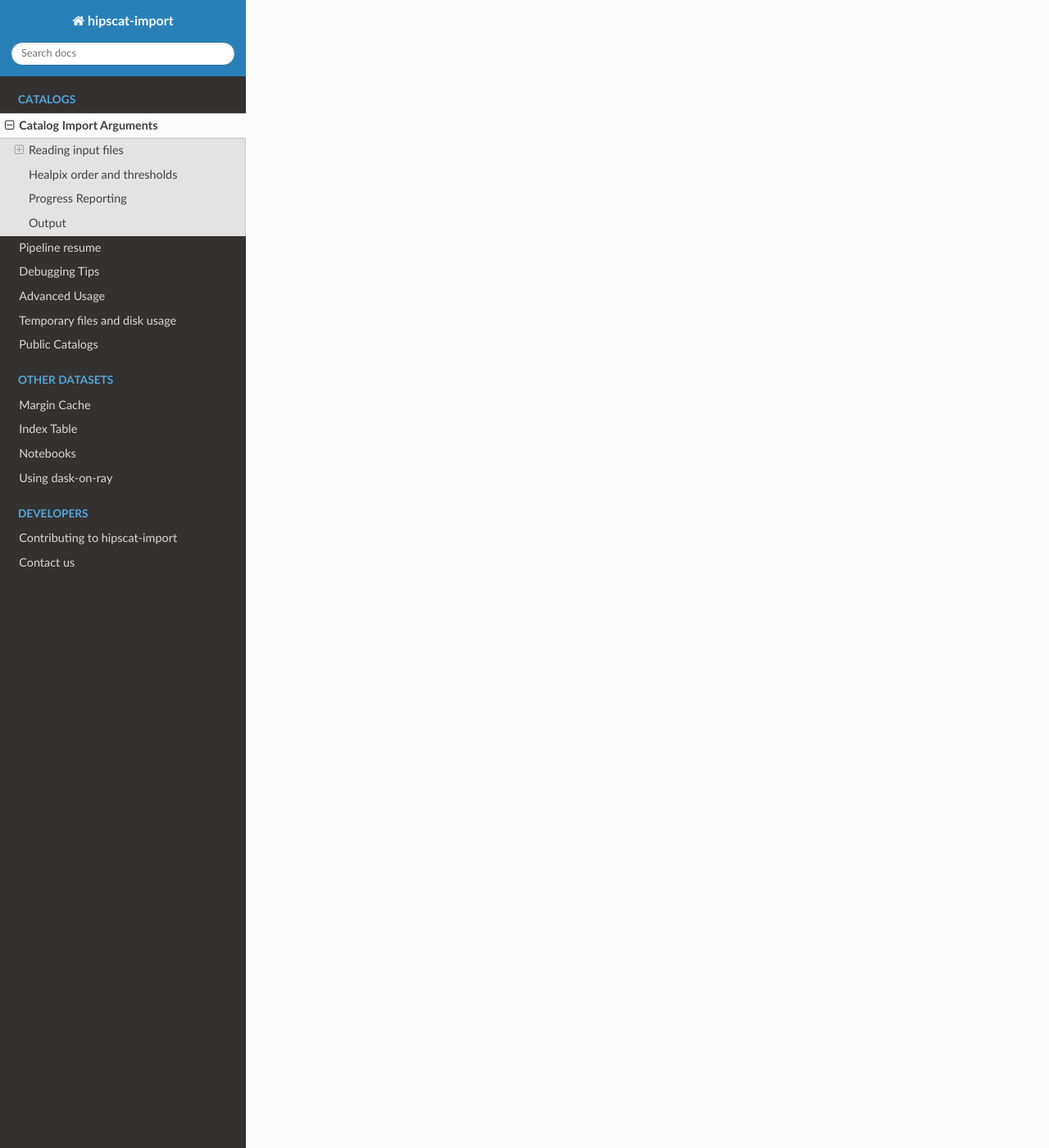
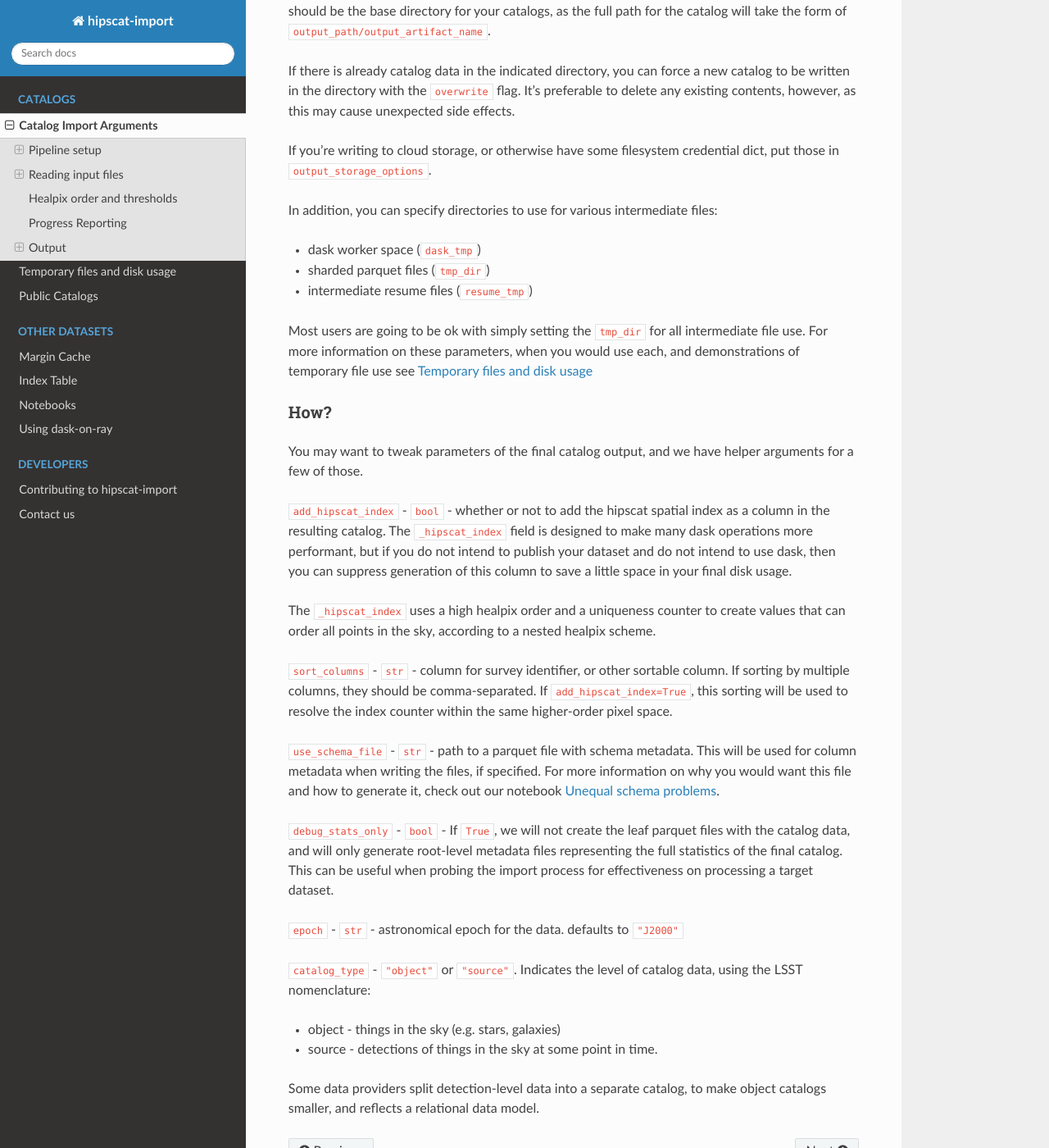
Before and after one commit to astronomy-commons/hipscat-import, a Sphinx documentation site: the page built from docs/catalogs/arguments.rst, in a window 1280 px wide and 1400 px high, scrolled down 4790 px. Shown: the whole window at 82% size. Built offline with Sphinx 7.4.7 and the Read the Docs theme 2.0.0, drawn with Linux system fonts in a browser that asks for light colours; pages that are not in the unit, such as notebooks, are missing from menus; the version number could not be read and is left out; some of the changed text lies outside the part shown.

Commit message:
Catalog import argument documentation. (#193)

```diff
--- a/docs/catalogs/arguments.rst
+++ b/docs/catalogs/arguments.rst
@@ -19,15 +19,75 @@
         output_path="./output",
     )
 
-You only need to provide the ``file_reader`` argument if you are using a custom file reader
-or passing parameters to the file reader. For example you might use ``file_reader=CsvReader(separator="\s+")``
-to parse a whitespace separated file.
 
-More details on each of these parameters is provided below.
+More details on each of these parameters is provided in sections below.
 
-For a full list of the available arguments, see the API documentation for
+For the curious, see the API documentation for
 :py:class:`hipscat_import.catalog.arguments.ImportArguments`, and its superclass
 :py:class:`hipscat_import.runtime_arguments.RuntimeArguments`.
+
+Pipeline setup
+-------------------------------------------------------------------------------
+
+Dask
+^^^^^^^^^^^^^^^^^^^^^^^^^^^^^^^^^^^^^^^^^^^^^^^^^^^^^^^^^^^^^^^^^^^^^^^^^^^^^^^
+
+We will either use a user-provided dask ``Client``, or create a new one with
+arguments:
+
+``dask_tmp`` - ``str`` - directory for dask worker space. this should be local to
+the execution of the pipeline, for speed of reads and writes. For much more
+information, see :doc:`temp_files`
+
+``dask_n_workers`` - ``int`` - number of workers for the dask client. Defaults to 1.
+
+``dask_threads_per_worker`` - ``int`` - number of threads per dask worker. Defaults to 1.
+
+If you find that you need additional parameters for your dask client (e.g are creating
+a SLURM worker pool), you can instead create your own dask client and pass along
+to the pipeline, ignoring the above arguments. This would look like:
+
+.. code-block:: python
+
+    from dask.distributed import Client
+    from hipscat_import.pipeline import pipeline_with_client
+
+    args = ...
+    with Client('scheduler:port') as client:
+        pipeline_with_client(args, client)
+
+If you're running within a ``.py`` file, we recommend you use a ``main`` guard to
+potentially avoid some python threading issues with dask:
+
+.. code-block:: python
+
+    from hipscat_import.pipeline import pipeline
+
+    def import_pipeline():
+        args = ...
+        pipeline(args)
+
+    if __name__ == '__main__':
+        import_pipeline()
+
+Resuming
+^^^^^^^^^^^^^^^^^^^^^^^^^^^^^^^^^^^^^^^^^^^^^^^^^^^^^^^^^^^^^^^^^^^^^^^^^^^^^^^
+
+The import pipeline has the potential to be a very long-running process, if
+you're importing large amounts of data, or performing complex transformations
+on the data before writing.
+
+While the pipeline runs, we take notes of our progress so that the pipeline can
+be resumed at a later time, if the job is pre-empted or canceled for any reason.
+
+When instantiating a pipeline, you can use the ``resume`` flag to indicate that
+we can resume from an earlier execution of the pipeline.
+
+If any resume files are found, we will only proceed if you've set the ``resume=True``.
+Otherwise, the pipeline will terminate.
+
+To address this, go to the temp directory you've specified and remove any intermediate
+files created by the previous runs of the ``hipscat-import`` pipeline.
 
 Reading input files
 -------------------------------------------------------------------------------
@@ -61,13 +121,17 @@
 
 Specify an instance of ``InputReader`` for the ``file_reader`` parameter.
 
-see the API documentation for
-:py:class:`hipscat_import.catalog.file_readers.InputReader`
-
 We use the ``InputReader`` class to read files in chunks and pass the chunks
 along to the map/reduce stages. We've provided reference implementations for
 reading CSV, FITS, and Parquet input files, but you can subclass the reader
 type to suit whatever input files you've got.
+
+You only need to provide the ``file_reader`` argument if you are using a custom file reader
+or passing parameters to the file reader. For example you might use ``file_reader=CsvReader(separator="\s+")``
+to parse a whitespace separated file.
+
+You can find the full API documentation for
+:py:class:`hipscat_import.catalog.file_readers.InputReader`
 
 .. code-block:: python
 
@@ -102,6 +166,9 @@
 
     )
 
+If you're reading from cloud storage, or otherwise have some filesystem credential
+dict, put those in ``input_storage_options``.
+
 Which fields?
 ^^^^^^^^^^^^^^^^^^^^^^^^^^^^^^^^^^^^^^^^^^^^^^^^^^^^^^^^^^^^^^^^^^^^^^^^^^^^^^^
 
@@ -111,12 +178,12 @@
 catalog, the right ascension and declination. At this time, this is the only
 supported system for celestial coordinates.
 
+If you're importing data that has previously been hipscatted, you may use
+``use_hipscat_index = True``. This will use that previously compused hipscat spatial
+index as the position, instead of ra/dec.
 
 Healpix order and thresholds
 -------------------------------------------------------------------------------
-
-Details for ``pixel_threshold``, ``highest_healpix_order``, and
-``constant_healpix_order`` arguments
 
 When creating a new catalog through the hipscat-import process, we try to
 create partitions with approximately the same number of rows per partition.
@@ -132,6 +199,8 @@
 
 For more discussion of the ``pixel_threshold`` argument and a strategy for setting
 this parameter, see notebook :doc:`/notebooks/estimate_pixel_threshold`
+
+For more discussion of the "Binning" and all other stages, see :doc:`temp_files`
 
 Alternatively, you can use the ``constant_healpix_order`` argument. This will
 **ignore** both of the ``pixel_threshold`` and ``highest_healpix_order`` arguments
@@ -171,13 +243,60 @@
 the full path for the catalog will take the form of ``output_path/output_artifact_name``.
 
 If there is already catalog data in the indicated directory, you can force a
-new catalog to be written in the directory with the ``overwrite`` flag.
+new catalog to be written in the directory with the ``overwrite`` flag. It's
+preferable to delete any existing contents, however, as this may cause
+unexpected side effects.
 
-In addition, you can specify a directory to use for intermediate files, using
-``tmp_dir``, as well as a directory for dask to use for intermediate files using
-``dask_tmp``. This can be useful if you have additional scratch storage, or want
-to use local storage for intermediate files and remote storage for the final
-catalog files.
+If you're writing to cloud storage, or otherwise have some filesystem credential
+dict, put those in ``output_storage_options``.
 
-For more information on these parameters, when you would use each, and demonstrations
-of temporary file use see :doc:`temp_files`
+In addition, you can specify directories to use for various intermediate files:
+
+- dask worker space (``dask_tmp``)
+- sharded parquet files (``tmp_dir``)
+- intermediate resume files (``resume_tmp``)
+
+Most users are going to be ok with simply setting the ``tmp_dir`` for all intermediate
+file use. For more information on these parameters, when you would use each,
+and demonstrations of temporary file use see :doc:`temp_files`
+
+How?
+^^^^^^^^^^^^^^^^^^^^^^^^^^^^^^^^^^^^^^^^^^^^^^^^^^^^^^^^^^^^^^^^^^^^^^^^^^^^^^^
+
+You may want to tweak parameters of the final catalog output, and we have helper
+arguments for a few of those.
+
+``add_hipscat_index`` - ``bool`` - whether or not to add the hipscat spatial index
+as a column in the resulting catalog. The ``_hipscat_index`` field is designed to make many
+dask operations more performant, but if you do not intend to publish your dataset
+and do not intend to use dask, then you can suppress generation of this column to
+save a little space in your final disk usage.
+
+The ``_hipscat_index`` uses a high healpix order and a uniqueness counter to create
+values that can order all points in the sky, according to a nested healpix scheme.
+
+``sort_columns`` - ``str`` - column for survey identifier, or other sortable column.
+If sorting by multiple columns, they should be comma-separated.
+If ``add_hipscat_index=True``, this sorting will be used to resolve the
+index counter within the same higher-order pixel space.
+
+``use_schema_file`` - ``str`` - path to a parquet file with schema metadata.
+This will be used for column metadata when writing the files, if specified.
+For more information on why you would want this file and how to generate it,
+check out our notebook :doc:`/notebooks/unequal_schema`.
+
+``debug_stats_only`` - ``bool`` - If ``True``, we will not create the leaf
+parquet files with the catalog data, and will only generate root-level metadata
+files representing the full statistics of the final catalog. This can be useful
+when probing the import process for effectiveness on processing a target dataset.
+
+``epoch`` - ``str`` - astronomical epoch for the data. defaults to ``"J2000"``
+
+``catalog_type`` - ``"object"`` or ``"source"``. Indicates the level of catalog data,
+using the LSST nomenclature:
+
+- object - things in the sky (e.g. stars, galaxies)
+- source - detections of things in the sky at some point in time.
+
+Some data providers split detection-level data into a separate catalog, to make object
+catalogs smaller, and reflects a relational data model.
--- a/docs/index.rst
+++ b/docs/index.rst
@@ -65,9 +65,6 @@
    :caption: Catalogs
 
    catalogs/arguments
-   catalogs/resume
-   catalogs/debug
-   catalogs/advanced
    catalogs/temp_files
    catalogs/public/index
 
```
Also changed, not shown: other parts of docs/catalogs/arguments.rst (+6 -3 lines), docs/catalogs/advanced.rst (deleted, +0 -37 lines), docs/catalogs/debug.rst (deleted, +0 -16 lines), docs/catalogs/resume.rst (deleted, +0 -21 lines).
